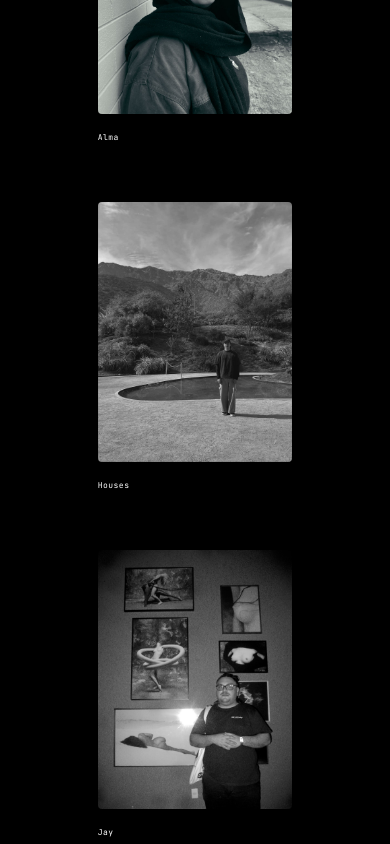
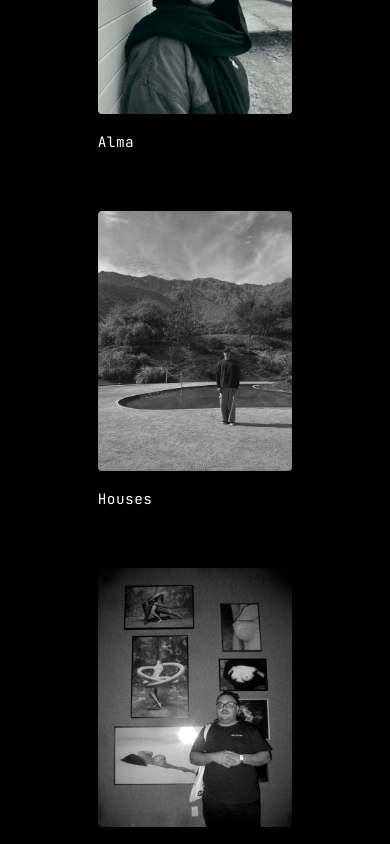
Before and after one commit to LucasCanal/Website-UmQuarto, a React (Vite) app in the folder Website-UmQuarto/: page / in a window 390 px wide. Shown: the part 2060-2904 px from the top of the page. Built offline with nearby package versions, Linux system fonts and the light colour scheme.

Commit message:
atualizacao mobile

```diff
--- a/Website-UmQuarto/src/Components/ArtistsCard/ArtistsCard.css
+++ b/Website-UmQuarto/src/Components/ArtistsCard/ArtistsCard.css
@@ -76,7 +76,7 @@
   }
 
   .artist-title {
-    font-size: 0.5rem;
+    font-size: 0.9rem;
   }
 
   .artists-grid {
```
